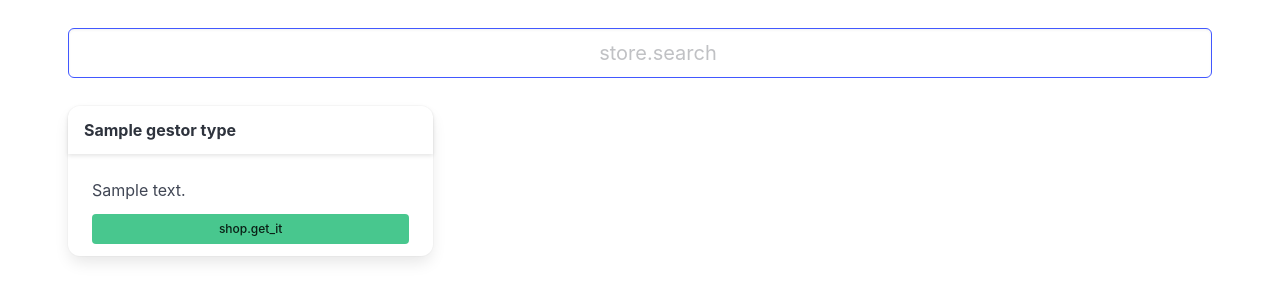
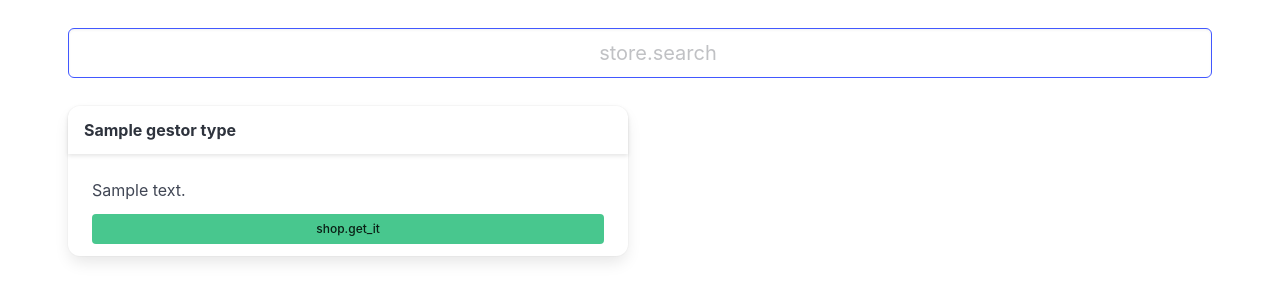
Before and after one commit to DA-ETSIAE/PrestaDA, a Django app: template templates/store.html in a window 1280 px wide. Shown: the part 56-357 px from the top of the page. Run offline with Django 5.2, Linux system fonts and the light colour scheme; the template is opened without the code that fills it: most values are stand-ins (such as "Sample title", 1, 10 or a date in 2020); parts of the project's set-up code (start-up, migrations or seed data) failed here and were passed over; some libraries are stand-ins or nearby versions.

Commit message:
Adjust column layout for results display

```diff
--- a/templates/partials/results.html
+++ b/templates/partials/results.html
@@ -1,7 +1,7 @@
 {% load i18n %}
 
 {% for t in gestor_types %}
-<div class="column is-full-mobile is-full-tablet is-one-third-desktop">
+<div class="column is-full-mobile is-full-tablet is-half-desktop">
     <div class="card">
         <header class="card-header is-flex is-justify-content-space-between is-align-items-center">
             <p class="card-header-title">
```
